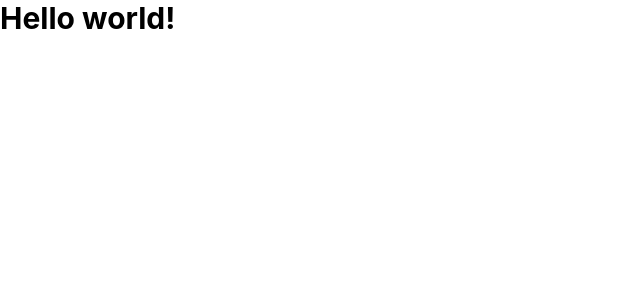
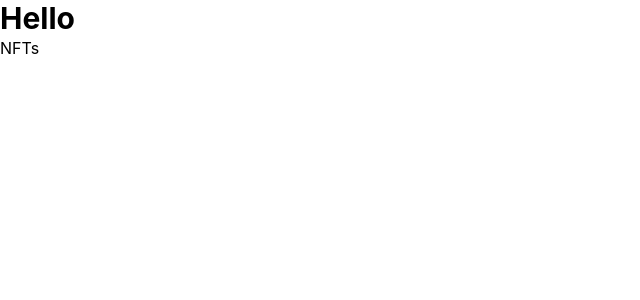
Before and after one commit to stanwolverine/company-dao-nextjs, a Next.js app: page / in a window 1280 px wide. Shown: the top 300 px of the page, without its empty margins (0-640 px from the left). Built offline with nearby package versions, Linux system fonts and the light colour scheme.

Commit message:
feat: :sparkles: added link to navigate to nfts list page

```diff
--- a/pages/index.tsx
+++ b/pages/index.tsx
@@ -1,14 +1,14 @@
-import type { NextPage } from 'next'
-import Head from 'next/head'
-import Image from 'next/image'
-import styles from '../styles/Home.module.css'
+import type { NextPage } from 'next';
+import Link from 'next/link';
 
 const Home: NextPage = () => {
-  return (
-    <h1 className="text-3xl font-bold">
-      Hello world!
-    </h1>
-  );
-}
+	return (
+		<section>
+			<h1 className='text-3xl font-bold'>Hello</h1>
 
-export default Home
+			<Link href={'/nfts/'}>NFTs</Link>
+		</section>
+	);
+};
+
+export default Home;
```
